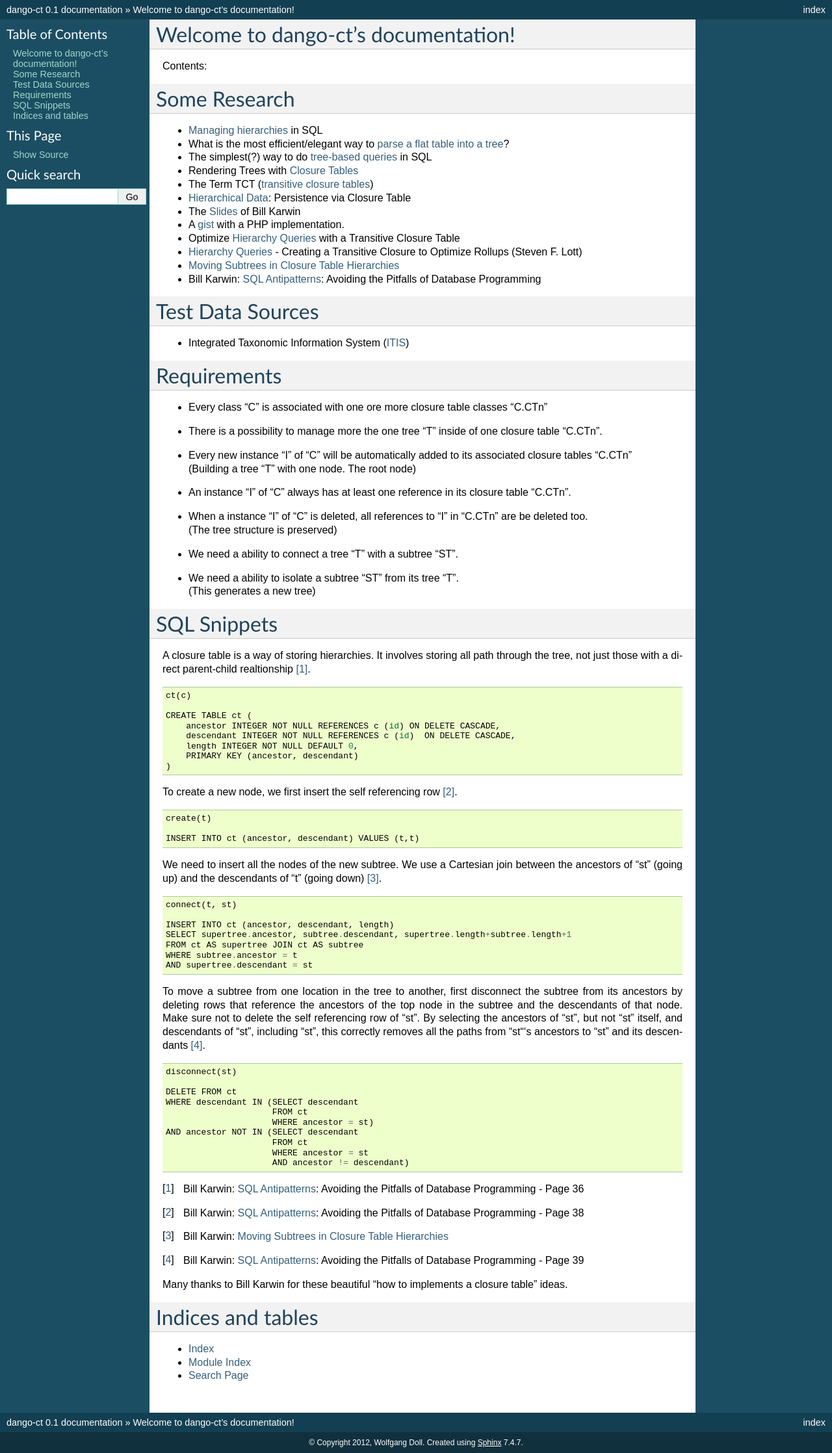
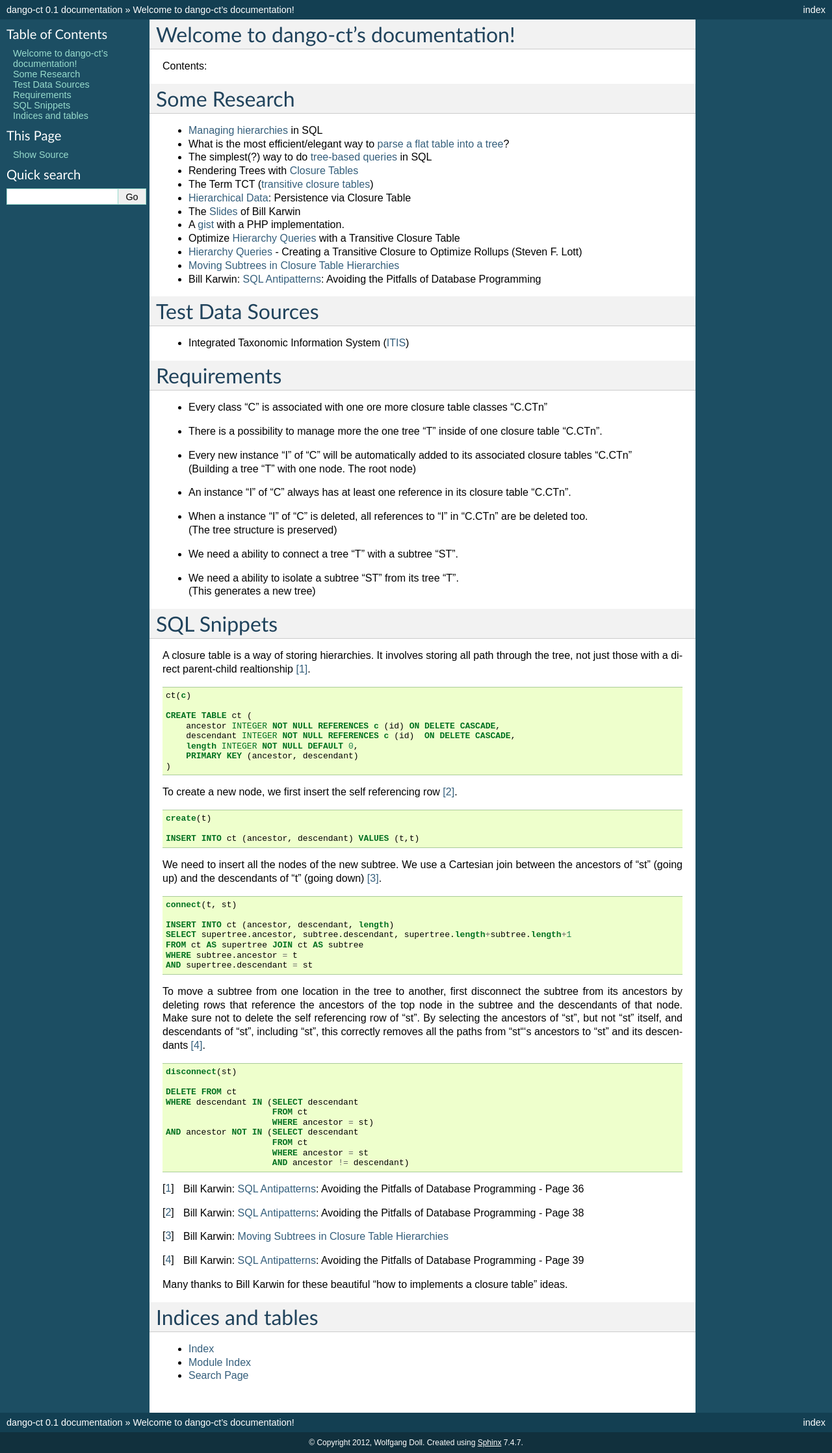
Before and after one commit to wodo/django-ct, a Sphinx documentation site: the page built from docs/index.rst, in a window 1280 px wide. Shown: the whole page at 65% size. Built offline with Sphinx 7.4.7, drawn with Linux system fonts in a browser that asks for light colours.

Commit message:
Update docs/index.rst
change sql snippets to .. code-block:: sql

```diff
--- a/docs/index.rst
+++ b/docs/index.rst
@@ -68,7 +68,7 @@ A closure table is a way of storing hierarchies.
 It involves storing all path through the tree,
 not just those with a direct parent-child realtionship [1]_.
 
-::
+.. code-block:: sql
 
   ct(c)
 
@@ -81,7 +81,7 @@ not just those with a direct parent-child realtionship [1]_.
 
 To create a new node, we first insert the self referencing row [2]_.
 
-::
+.. code-block:: sql
 
   create(t)
 
@@ -91,7 +91,7 @@ We need to insert all the nodes of the new subtree.
 We use a Cartesian join between the ancestors of "st" (going up)
 and the descendants of "t" (going down) [3]_.
 
-::
+.. code-block:: sql
 
   connect(t, st)
 
@@ -109,7 +109,7 @@ By selecting the ancestors of "st", but not "st" itself, and descendants of "st"
 including "st", this correctly removes all the paths from "st"'s ancestors
 to "st" and its descendants [4]_.
 
-::
+.. code-block:: sql
 
   disconnect(st)
 
```
